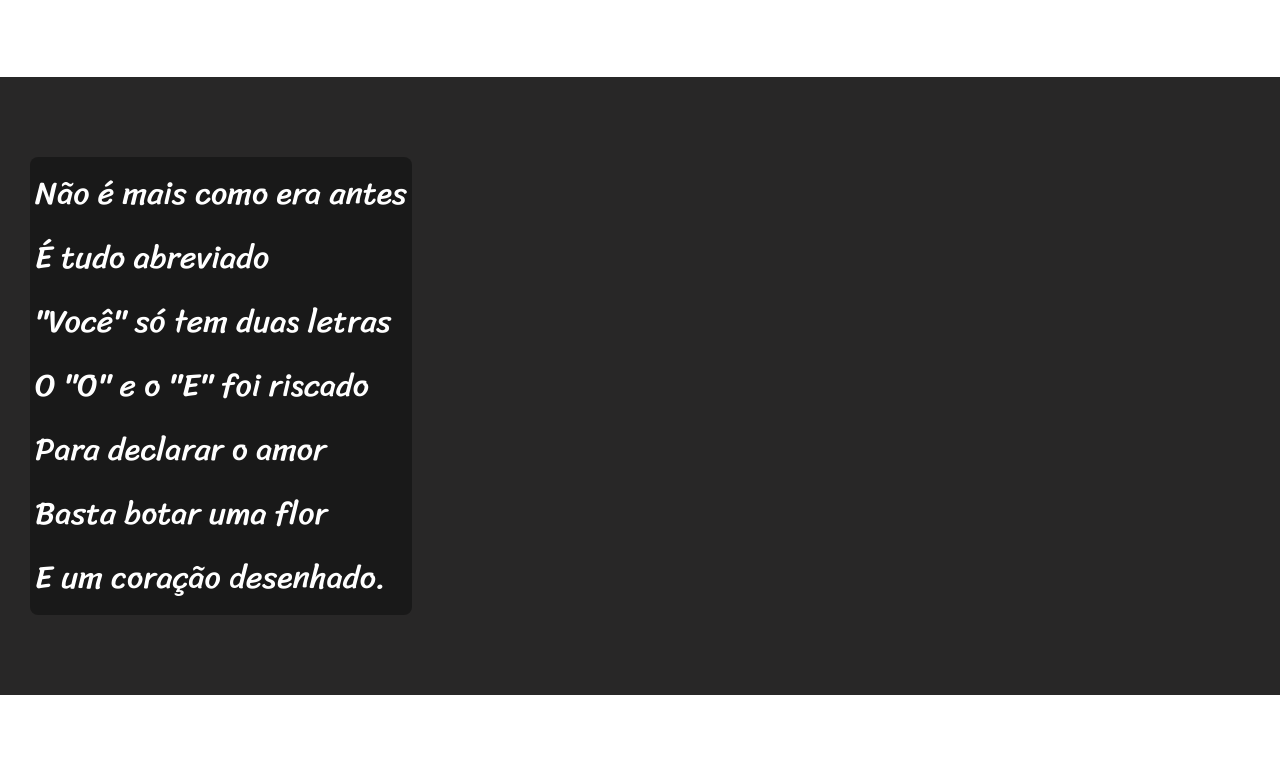
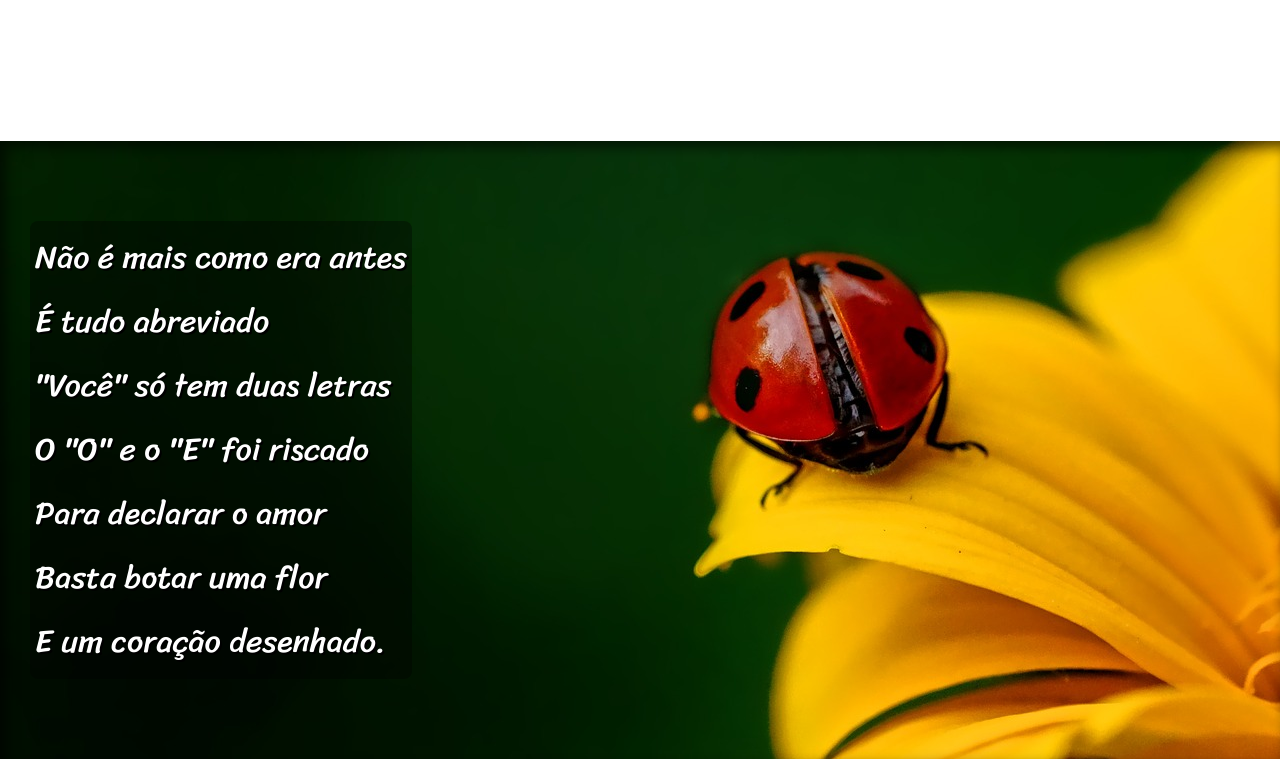
Before and after one commit to AngeloSoares/html-css, a plain HTML site: page desafio/desafia012/index.html in a window 1280 px wide. Shown: the part 787-1550 px from the top of the page. Drawn offline with Linux system fonts and the light colour scheme.

Commit message:
Fim do projeto

```diff
--- a/desafio/desafia012/estilo/style.css
+++ b/desafio/desafia012/estilo/style.css
@@ -56,6 +56,11 @@ section{
     font-size: 2.5vw;
 }
 
+section > p{
+    padding-bottom: 2em;
+
+}
+
 section.normal{
     background-color: white;
     color: black;
@@ -65,11 +70,24 @@ section.normal{
 section.imagem{
     background-color: rgb(40, 39, 39);
     color: white;
+    text-shadow: 2px 2px 0px black;
+    box-shadow: inset 6px 6px 13px 0px rgba(0, 0, 0, 0.601);
+    background-position: cover;
+    background-attachment: fixed;
+}
+
+section#img01{
+    background-image: url('../imagens/background001.jpg');
+    background-position: center center;
+}
+
+section#img02{
+    background-image: url('../imagens/background002.jpg');
 
 }
 
 section.imagem > p{
-    background-color: rgba(0, 0, 0, 0.365);
+    background-color: rgba(0, 0, 0, 0.358);
     display: inline-block;
     border-radius: 8px;
     padding: 5px;
--- a/desafio/desafia012/index.html
+++ b/desafio/desafia012/index.html
@@ -28,7 +28,7 @@
 
 
 
-    <section class="imagem">
+    <section class="imagem" id="img01">
         <p>
             Não é mais como era antes <br>
             É tudo abreviado <br>
@@ -66,7 +66,7 @@
 
 
 
-    <section class="imagem">
+    <section class="imagem" id="img02">
         <p>
             Tenho saudade das cartas<br>
             Escritas com a própria mão<br>
```
